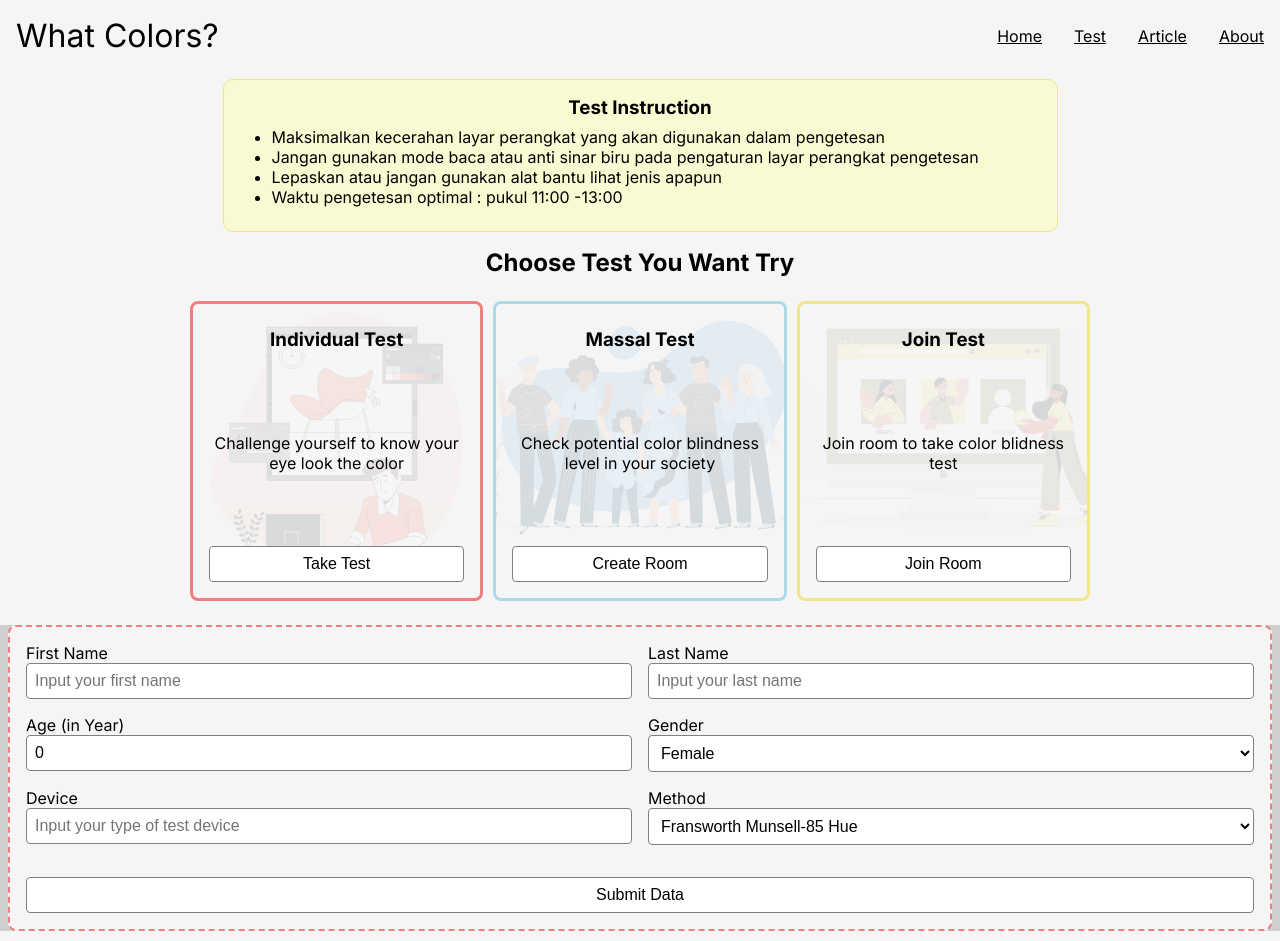
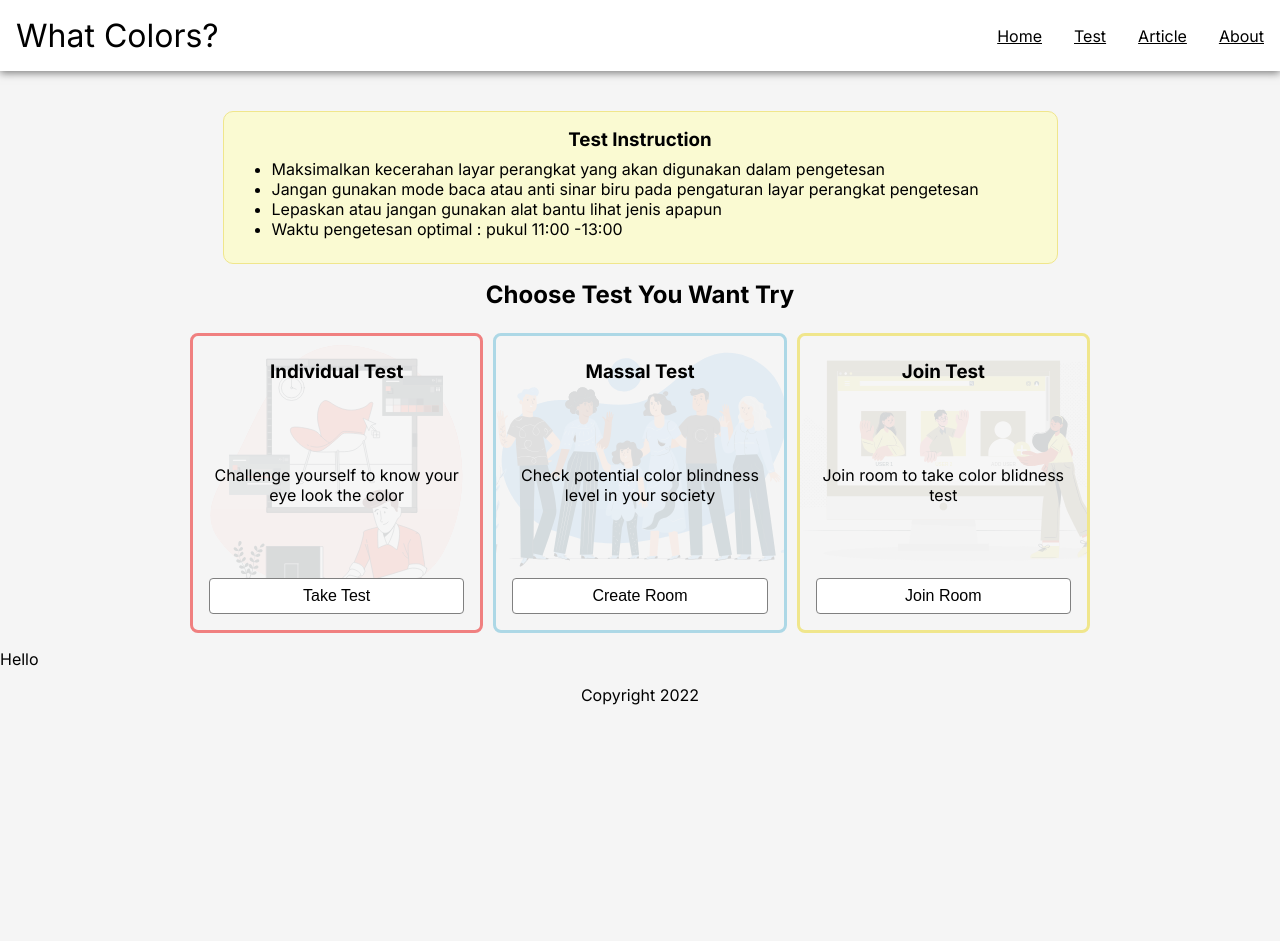
Before and after one commit to Z4nR/what-colors, a React (Create React App) app: page /test in a window 1280 px wide. Shown: the top 941 px of the page. After the commit the page ends 800 px from the top, so only its background shows below. Built offline with nearby package versions, Linux system fonts and the light colour scheme.

Commit message:
add open modal and close modal for individual

```diff
--- a/src/components/test/ChooseTest.js
+++ b/src/components/test/ChooseTest.js
@@ -3,12 +3,12 @@ import IndividualTest from "./test-type/IndividualTest";
 import MassalTest from "./test-type/MassalTest";
 import RoomJoinTest from "./test-type/RoomJoin";
 
-export default function ChooseTest() {
+export default function ChooseTest({ openModal }) {
   return (
     <div className="choose-box">
       <h2>Choose Test You Want Try</h2>
       <div className="choose-test">
-        <IndividualTest />
+        <IndividualTest openModal={openModal} />
         <MassalTest />
         <RoomJoinTest />
       </div>
--- a/src/components/test/test-modal/IndividualJoin.js
+++ b/src/components/test/test-modal/IndividualJoin.js
@@ -1,9 +1,10 @@
 import React from "react";
 import useInput from "../../../customhooks/useInput";
+import { FiHome } from "react-icons/fi";
 //import { login } from "../../../utils/data-api";
 import { createArray, genderType, testType } from "../../../utils/data-local";
 
-export default function IndividualJoin() {
+export default function IndividualJoin({ closeModal }) {
   const [firstName, setFirstName] = useInput("");
   const [lastName, setLastName] = useInput("");
   const [age, setAge] = useInput(0);
@@ -29,7 +30,15 @@ export default function IndividualJoin() {
   }
 
   return (
-    <div className="individual-input">
+    <div className="modal-box">
+      <div className="modal-center">
+        <div className="modal-input individual-input">
+          <div className="header-input-data">
+            <h3 className="font-header">Individual Data</h3>
+            <div className="icon-delete">
+              <FiHome onClick={closeModal} />
+            </div>
+          </div>
           <div className="input-data-box">
             <div className="input-data">
               <label htmlFor="firstname">First Name</label>
@@ -110,5 +119,7 @@ export default function IndividualJoin() {
             </div>
           </div>
         </div>
+      </div>
+    </div>
   );
 }
--- a/src/components/test/test-type/IndividualTest.js
+++ b/src/components/test/test-type/IndividualTest.js
@@ -1,7 +1,7 @@
 import React from "react";
 import { useMediaQuery } from "react-responsive";
 
-export default function IndividualTest() {
+export default function IndividualTest({ openModal }) {
   const isMobile = useMediaQuery({
     query: "(max-width: 350px)",
   });
@@ -14,7 +14,15 @@ export default function IndividualTest() {
     <div className="test-type individual-test">
       <h3>Individual Test</h3>
       <p>Challenge yourself to know your eye look the color</p>
-      <button className="join-btn individual-btn">Take Test</button>
+      <button
+        className="join-btn individual-btn"
+        onClick={(event) => {
+          event.preventDefault();
+          openModal();
+        }}
+      >
+        Take Test
+      </button>
     </div>
   );
 }
--- a/src/pages/HomePage.js
+++ b/src/pages/HomePage.js
@@ -10,6 +10,7 @@ export default function HomePage() {
 
   return (
     <section>
+      <div className="page">
         <div className="go-to-test">
           <h2>Want Check Your Color Blindness?</h2>
           <button
@@ -21,6 +22,7 @@ export default function HomePage() {
             Take Test
           </button>
         </div>
+      </div>
     </section>
   );
 }
--- a/src/pages/TestPage.js
+++ b/src/pages/TestPage.js
@@ -1,20 +1,31 @@
-import React from "react";
+import React, { useState } from "react";
 import ChooseTest from "../components/test/ChooseTest";
 import InstructionTest from "../components/test/Instruction";
 import IndividualJoin from "../components/test/test-modal/IndividualJoin";
 import TestSheet from "../components/test/TestSheet";
 
 export default function TestPage() {
+  const [isModalShowed, setModalShowed] = useState(false);
+  const [isModalClosed, setModalClose] = useState(true);
+
+  function openModal() {
+    setModalShowed(true);
+  }
+
+  function closeModal() {
+    setModalClose(false);
+  }
+
   return (
     <section>
-      <div className="test-page">
-        <InstructionTest />
-        <ChooseTest />
-        <div className="modal-box">
-          <IndividualJoin />
+      {isModalShowed && <IndividualJoin closeModal={closeModal} />}
+      {isModalClosed && (
+        <div className="page">
+          <InstructionTest />
+          <ChooseTest openModal={openModal} />
+          <TestSheet />
         </div>
-        <TestSheet />
-      </div>
+      )}
     </section>
   );
 }
--- a/src/styles/main.css
+++ b/src/styles/main.css
@@ -14,16 +14,18 @@ section {
   background-color: whitesmoke;
 }
 
-/*App Header*/
-.color-app {
-  margin: 0 auto;
+.page {
+  margin-top: 32px;
 }
 
+/*App Header*/
 .color-app_header {
+  z-index: 200;
   display: flex;
   flex-direction: column;
   align-items: center;
-  box-shadow: 0 4px 8px 0 rgba(0, 0, 0, 0.5);
+  background-color: white;
+  box-shadow: 0 2px 8px 0 rgba(0, 0, 0, 0.5);
 }
 
 .color-app_header h2 {
@@ -236,6 +238,7 @@ section {
 
 /*Footer*/
 footer {
+  margin-top: auto;
   text-align: center;
-  margin: 16px;
+  padding: 16px;
 }
--- a/src/styles/modal.css
+++ b/src/styles/modal.css
@@ -1,17 +1,48 @@
 .modal-box {
-  background-color: rgba(128, 128, 128, 0.335);
+  z-index: 100;
+  position: fixed;
+  display: block;
+  width: 100%;
+  height: 100%;
+  top: 0;
+  left: 0;
+  background-color: rgba(128, 128, 128, 0.637);
+}
+
+.modal-center {
+  display: flex;
+  align-items: center;
+  min-height: calc(100% - 1rem);
+}
+
+.modal-input {
+  position: relative;
+  width: 100%;
+  background-color: whitesmoke;
+  padding: 8px;
+  margin: 16px;
+  border-radius: 8px;
 }
 
 .individual-input {
   border: 2px dashed lightcoral;
-  background-color: whitesmoke;
-  padding: 8px;
-  margin: 8px;
-  border-radius: 8px;
 }
 
-.input-data-box {
+.input-data-box,
+.header-input-data {
   display: flex;
+}
+
+.header-input-data {
+  flex-direction: row;
+}
+
+.icon-delete {
+  font-size: 28px;
+}
+
+.font-header {
+  flex: 1;
 }
 
 .input-data {
--- a/src/styles/responsive.css
+++ b/src/styles/responsive.css
@@ -73,11 +73,16 @@
 }
 
 @media screen and (max-width: 450px) {
+  /*Test Page*/
   .instruction-box {
     display: none;
   }
   .test-type {
     height: 200px;
+  }
+  /*Modal*/
+  .icon-delete {
+    font-size: 24px;
   }
 }
 
@@ -131,6 +136,10 @@
     max-width: 900px;
   }
   /*Modal*/
+  .modal-center {
+    max-width: 900px;
+    margin: 1.75rem auto;
+  }
   .input-data-box {
     flex-direction: row;
   }
--- a/src/utils/data-local.js
+++ b/src/utils/data-local.js
@@ -8,8 +8,8 @@ const genderType = [
 const testType = [
   { type: "fm85", label: "Fransworth Munsell-85 Hue", value: fm85 },
   { type: "fm40", label: "Fransworth Munsell-40 Hue", value: fm40 },
-  { type: "hrr", label: "Hardy Rand Rittler" },
-  { type: "ishihara", label: "Ishihara" },
+  //{ type: "hrr", label: "Hardy Rand Rittler" },
+  //{ type: "ishihara", label: "Ishihara" },
 ];
 
 function createArray(type) {
```
Lines whose indentation alone changed are shown as unchanged.
